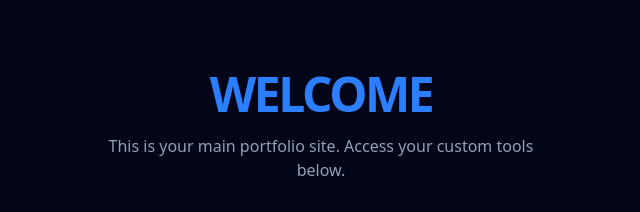
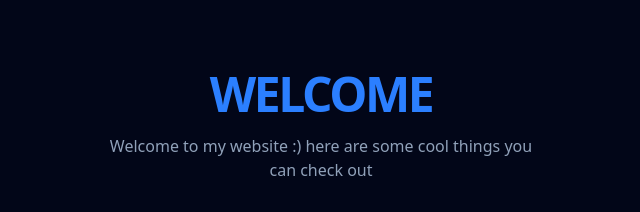
Before and after one commit to Terminated27/Terminated27.github.io, a React (Vite) app: page / in a window 1280 px wide. Shown: the part 234-446 px from the top of the page, without its empty margins (319-959 px from the left). Built offline with nearby package versions, Linux system fonts and the light colour scheme.

Commit message:
changed the text on home.tsx

```diff
--- a/src/pages/home.tsx
+++ b/src/pages/home.tsx
@@ -7,7 +7,7 @@ export default function Home() {
         Welcome
       </h1>
       <p className="text-slate-400 mb-8 text-center max-w-md">
-        This is your main portfolio site. Access your custom tools below.
+        Welcome to my website :) here are some cool things you can check out
       </p>
       <Link
         to="/workoutplan"
```
